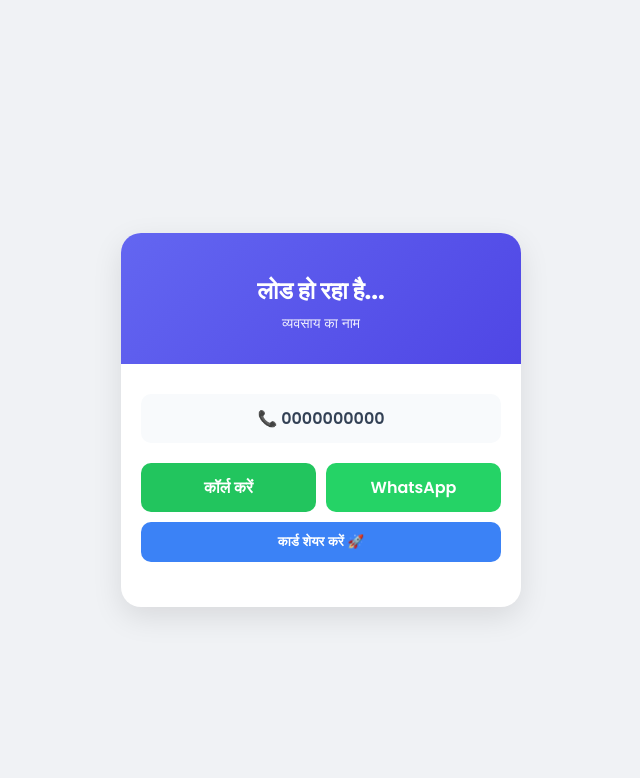
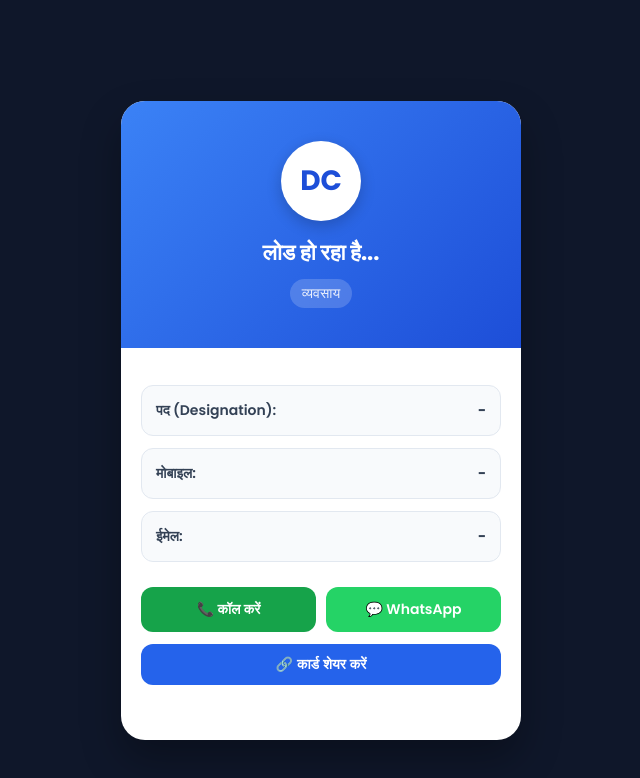
Before and after one commit to rambhai91221/digital-smart-card, a website: page card.html in a window 1280 px wide. Shown: the whole page, without its empty margins (319-959 px from the left). Drawn offline with Linux system fonts and the light colour scheme.

Commit message:
Revamp digital business card design and functionality

```diff
--- a/card.html
+++ b/card.html
@@ -6,40 +6,43 @@
     <title>Digital Business Card</title>
     <link href="https://fonts.googleapis.com/css2?family=Poppins:wght@400;600;700&display=swap" rel="stylesheet">
     <style>
-        body { font-family: 'Poppins', sans-serif; background: #f0f2f5; margin: 0; padding: 20px; display: flex; justify-content: center; align-items: center; min-height: 100vh; }
-        .card-container { background: #fff; width: 100%; max-width: 400px; border-radius: 20px; box-shadow: 0 10px 30px rgba(0,0,0,0.1); overflow: hidden; text-align: center; padding-bottom: 25px; }
-        .card-header { background: linear-gradient(135deg, #6366f1, #4f46e5); color: white; padding: 30px 20px; }
-        .card-header h2 { margin: 10px 0 5px; font-size: 24px; }
-        .card-header p { margin: 0; opacity: 0.9; font-size: 14px; }
-        .card-body { padding: 20px; }
-        .info-item { background: #f8fafc; margin: 10px 0; padding: 12px; border-radius: 10px; font-weight: 600; color: #334155; }
-        .btn-group { display: flex; gap: 10px; margin-top: 20px; }
-        .btn { flex: 1; padding: 12px; border: none; border-radius: 10px; font-weight: 600; cursor: pointer; text-decoration: none; color: white; display: inline-block; }
-        .btn-call { background: #22c55e; }
+        body { font-family: 'Poppins', sans-serif; background: #0f172a; margin: 0; padding: 20px; display: flex; justify-content: center; align-items: center; min-height: 100vh; }
+        .card-container { background: #ffffff; width: 100%; max-width: 400px; border-radius: 24px; box-shadow: 0 20px 40px rgba(0,0,0,0.3); overflow: hidden; text-align: center; padding-bottom: 30px; }
+        .card-header { background: linear-gradient(135deg, #3b82f6, #1d4ed8); color: white; padding: 40px 20px; position: relative; }
+        .avatar { width: 80px; height: 80px; background: #fff; color: #1d4ed8; font-size: 28px; font-weight: bold; display: flex; align-items: center; justify-content: center; border-radius: 50%; margin: 0 auto 15px; box-shadow: 0 5px 15px rgba(0,0,0,0.2); }
+        .card-header h2 { margin: 5px 0; font-size: 22px; }
+        .card-header p { margin: 0; opacity: 0.9; font-size: 14px; background: rgba(255,255,255,0.2); display: inline-block; padding: 4px 12px; border-radius: 20px; margin-top: 5px;}
+        .card-body { padding: 25px 20px; }
+        .info-item { background: #f8fafc; margin: 12px 0; padding: 14px; border-radius: 12px; font-weight: 600; color: #334155; display: flex; align-items: center; justify-content: space-between; border: 1px solid #e2e8f0; font-size: 14px; }
+        .btn-group { display: flex; gap: 10px; margin-top: 25px; }
+        .btn { flex: 1; padding: 12px; border: none; border-radius: 12px; font-weight: 600; cursor: pointer; text-decoration: none; color: white; display: inline-block; font-size: 14px; }
+        .btn-call { background: #16a34a; }
         .btn-whatsapp { background: #25d366; }
-        .btn-share { background: #3b82f6; width: 100%; margin-top: 10px; }
+        .btn-share { background: #2563eb; width: 100%; margin-top: 12px; }
     </style>
 </head>
 <body>
 
-    <div class="card-container" id="cardBox">
+    <div class="card-container">
         <div class="card-header">
+            <div class="avatar" id="avatarText">DC</div>
             <h2 id="userName">लोड हो रहा है...</h2>
-            <p id="businessName">व्यवसाय का नाम</p>
+            <p id="businessName">व्यवसाय</p>
         </div>
         <div class="card-body">
-            <div class="info-item" id="phoneDisplay">📞 0000000000</div>
+            <div class="info-item"><span>पद (Designation):</span> <strong id="desigText">-</strong></div>
+            <div class="info-item"><span>मोबाइल:</span> <strong id="phoneText">-</strong></div>
+            <div class="info-item"><span>ईमेल:</span> <strong id="emailText">-</strong></div>
 
             <div class="btn-group">
-                <a href="#" id="callBtn" class="btn btn-call">कॉर्ल करें</a>
-                <a href="#" id="waBtn" class="btn btn-whatsapp">WhatsApp</a>
+                <a href="#" id="callBtn" class="btn btn-call">📞 कॉल करें</a>
+                <a href="#" id="waBtn" class="btn btn-whatsapp">💬 WhatsApp</a>
             </div>
-            <button onclick="shareCard()" class="btn btn-share">कार्ड शेयर करें 🚀</button>
+            <button onclick="shareCard()" class="btn btn-share">🔗 कार्ड शेयर करें</button>
         </div>
     </div>
 
     <script>
-        // URL से यूजर का ID या फोन नंबर लेकर डेटा लोड करना
         const urlParams = new URLSearchParams(window.location.search);
         const cardId = urlParams.get('id');
 
@@ -48,11 +51,16 @@
                 .then(res => res.json())
                 .then(data => {
                     if(data.success) {
-                        document.getElementById('userName').innerText = data.card.fullName;
-                        document.getElementById('businessName').innerText = data.card.businessName;
-                        document.getElementById('phoneDisplay').innerText = "📞 " + data.card.phone;
-                        document.getElementById('callBtn').href = "tel:" + data.card.phone;
-                        document.getElementById('waBtn').href = `https://wa.me/91${data.card.phone}?text=Hello%20${data.card.fullName}`;
+                        const card = data.card;
+                        document.getElementById('userName').innerText = card.fullName;
+                        document.getElementById('businessName').innerText = card.businessName || 'Digital Business Card';
+                        document.getElementById('desigText').innerText = card.designation || 'Self';
+                        document.getElementById('phoneText').innerText = card.phone;
+                        document.getElementById('emailText').innerText = card.email || 'N/A';
+                        document.getElementById('avatarText').innerText = card.fullName.substring(0, 2).toUpperCase();
+
+                        document.getElementById('callBtn').href = "tel:" + card.phone;
+                        document.getElementById('waBtn').href = `https://wa.me/91${card.phone}?text=Hello%20${card.fullName},%20I%20saw%20your%20Digital%20Business%20Card!`;
                     } else {
                         alert('कार्ड नहीं मिला!');
                     }
@@ -66,7 +74,8 @@
                     url: window.location.href
                 }).catch(console.error);
             } else {
-                alert('लिंक कॉपी कर ली गई है!');
+                navigator.clipboard.writeText(window.location.href);
+                alert('कार्ड की लिंक कॉपी हो गई है!');
             }
         }
     </script>
```
